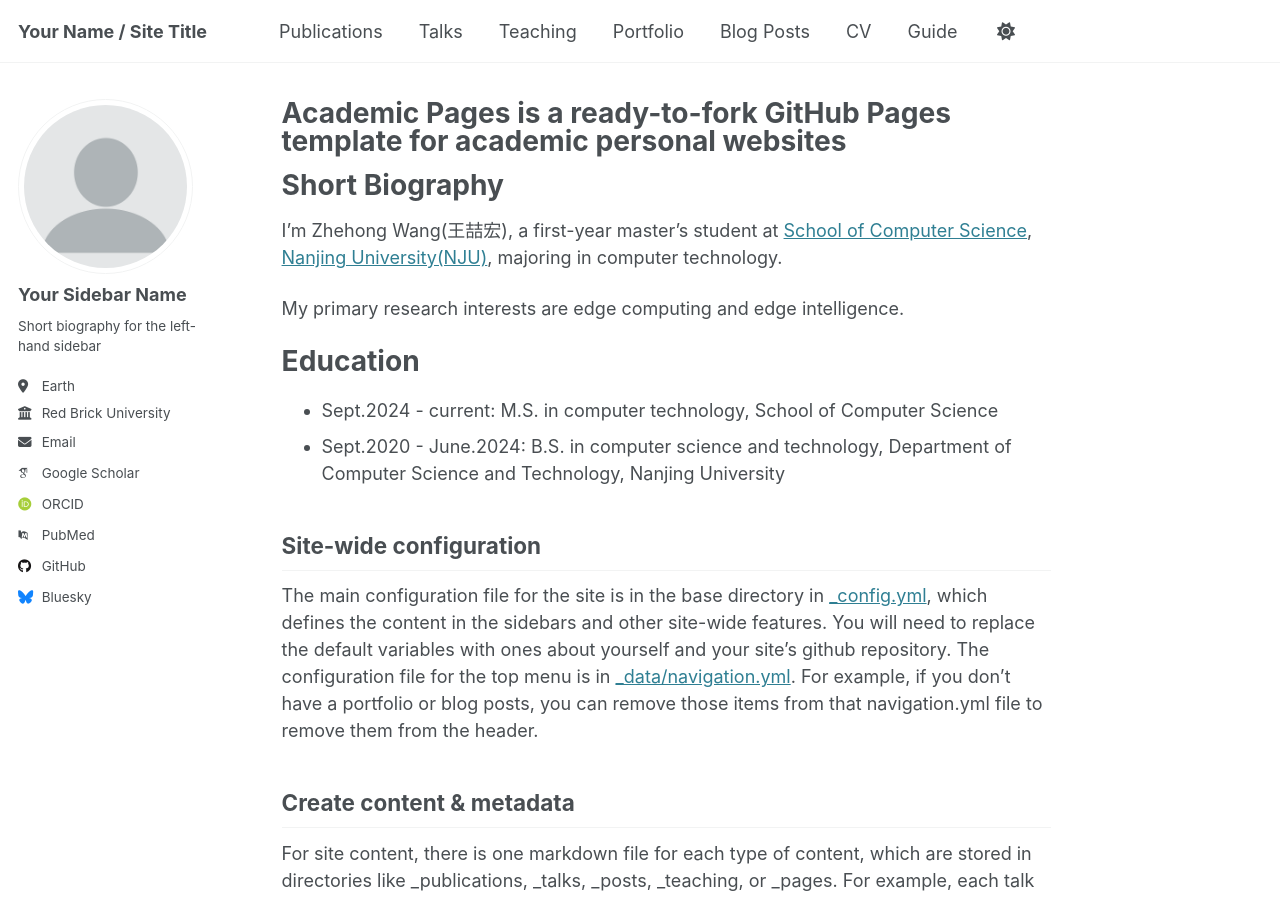
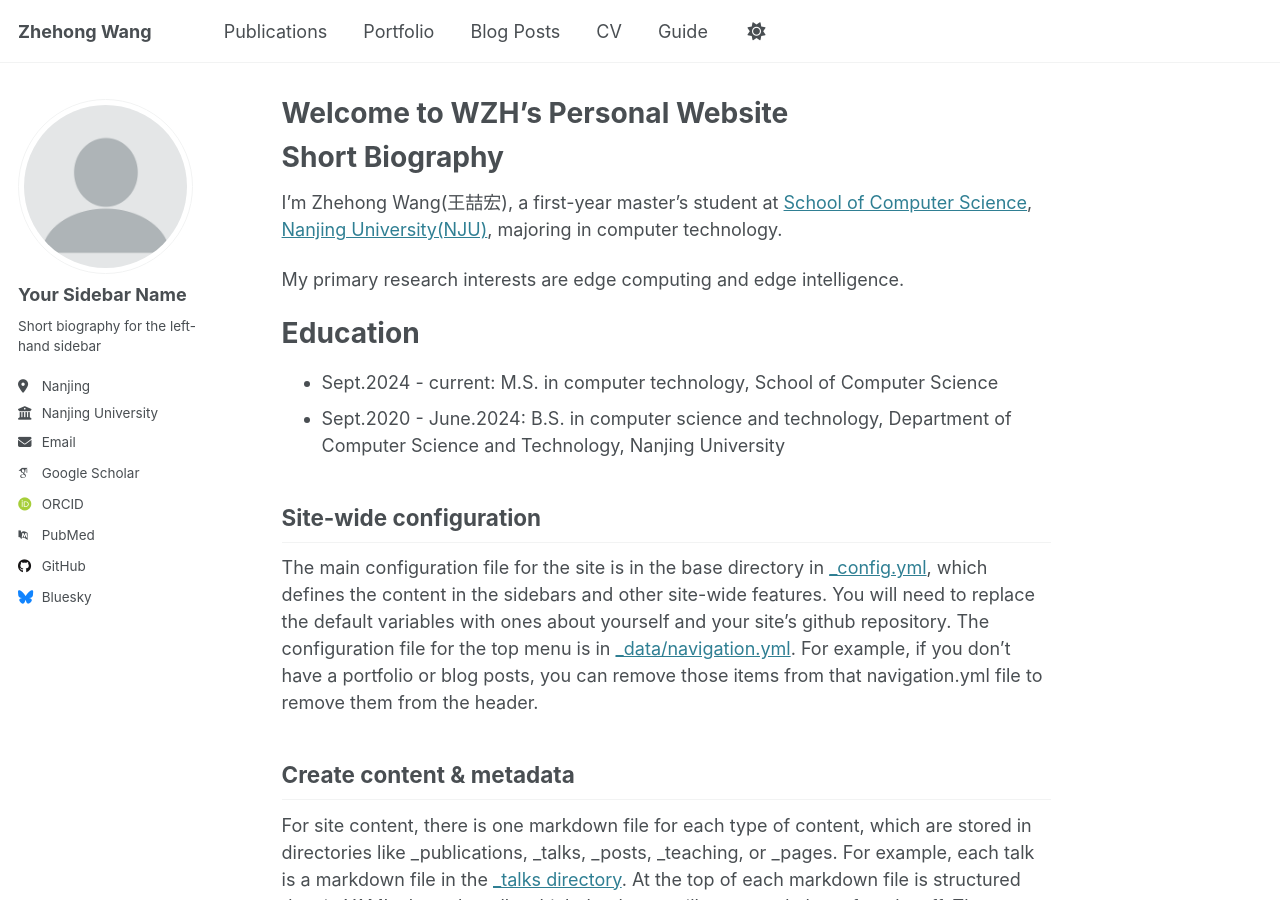
Before and after one commit to Peanow/Peanow.github.io, a Jekyll site: the page built from _pages/about.md, in a window 1280 px wide and 900 px high. Built offline with Jekyll 4.4.1, drawn with Linux system fonts in a browser that asks for light colours; some web fonts are replaced; some of the changed text lies outside the part shown.

Commit message:
add more info

```diff
--- a/_config.yml
+++ b/_config.yml
@@ -9,13 +9,13 @@
 # Basic Site Settings
 locale                   : "en-US"
 site_theme               : "default"
-title                    : "Your Name / Site Title"
+title                    : "Zhehong Wang"
 title_separator          : "-"
-name                     : &name "Your Name"
+name                     : &name "Zhehong Wang"
 description              : &description "personal description"
-url                      : https://academicpages.github.io # the base hostname & protocol for your site e.g. "https://[your GitHub username].github.io"
+url                      : https://peanow.github.io # the base hostname & protocol for your site e.g. "https://[your GitHub username].github.io"
 baseurl                  : "" # the subpath of your site, e.g. "/blog"
-repository               : "academicpages/academicpages.github.io"
+repository               : "Peanow/peanow.github.io"
 
 # Site Author - The following control what appear as part of the author content on the side bar.
 #               If a field is blank the icon and link will not appear, otherwise it will be shown.
@@ -26,10 +26,10 @@ author:
   name             : "Your Sidebar Name"
   pronouns         : # example: "she/her"
   bio              : "Short biography for the left-hand sidebar"
-  location         : "Earth"
-  employer         : "Red Brick University"
+  location         : "Nanjing"
+  employer         : "Nanjing University"
   uri              : # URL
-  email            : "none@example.org"
+  email            : "zhehongw@foxmail.com"
 
   # Academic websites
   arxiv            : # URL - Update with the correct link to your profile
--- a/_data/navigation.yml
+++ b/_data/navigation.yml
@@ -10,12 +10,6 @@
 main:
   - title: "Publications"
     url: /publications/
-
-  - title: "Talks"
-    url: /talks/
-
-  - title: "Teaching"
-    url: /teaching/
 
   - title: "Portfolio"
     url: /portfolio/
--- a/_pages/about.md
+++ b/_pages/about.md
@@ -1,12 +1,11 @@
 ---
 permalink: /
-title: "Academic Pages is a ready-to-fork GitHub Pages template for academic personal websites"
+title: "Welcome to WZH's Personal Website"
 author_profile: true
 redirect_from:
   - /about/
   - /about.html
 ---
-
 
 
 Short Biography
@@ -17,7 +16,7 @@ My primary research interests are edge computing and edge intelligence.
 
 Education
 ======
-* Sept.2024 - current: M.S. in computer technology, School of Computer Science
+* Sept.2024 - current:   M.S. in computer technology, School of Computer Science
 * Sept.2020 - June.2024: B.S. in computer science and technology, Department of Computer Science and Technology, Nanjing University
 
 Site-wide configuration
```
